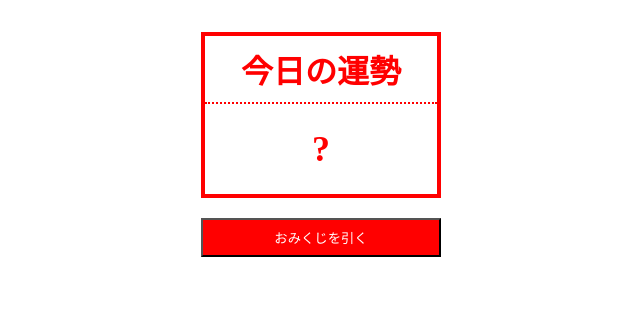
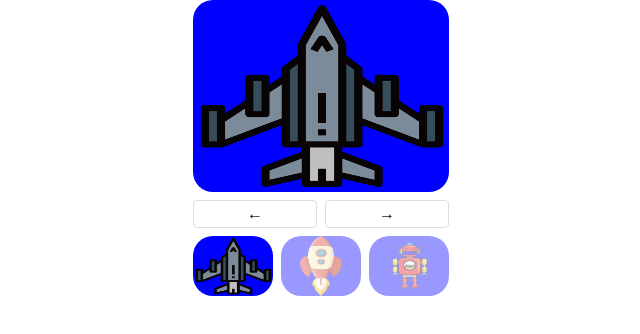
Before and after one commit to iteenfk/iteen-mm, a plain HTML site: page index.html in a window 1280 px wide. Shown: the whole page, without its empty margins (319-959 px from the left). Drawn offline with Linux system fonts and the light colour scheme.

Commit message:
Add files via upload

```diff
--- a/css/style.css
+++ b/css/style.css
@@ -1,41 +1,42 @@
 *{
-  padding: 0;
-  margin: 0;
-
+    padding: 0;
+    margin: 0;
 }
 
-h1{
-    border-bottom: 2px dotted red;
-    padding: 10px 0;
-}
-main{
-  width: 240px;
-  margin: 32px auto;
+
+main {
+    width: 256px;
+    margin: 0 auto;
 }
 
-.test{
-  border: 4px solid red;
-     text-align: center;
-     color: red ;
-}
-p{
-   font-weight: bold;
-   font-size: 36px;
-   padding: 24px 0;
+img {
+    vertical-align: bottom;
+    background-color: blue;
+    border-radius: 20px;
 }
 
-button{
-  width: 100%;
-  background: red;
-  color: white;
-  padding: 8px 0;
-  margin-top: 20px;
-  cursor: pointer;
-}
-button:hover{
-  opacity: .8;
+.container {
+    display: flex;
+    gap: 8px;
+    margin-top: 8px;
 }
 
-button:active{
-  transform: translateY(5px);
+button {
+    all: unset;
+    width: 124px;
+    border: 1px solid #ddd;
+    border-radius: 4px;
+    box-sizing: border-box;
+    text-align: center;
+    padding: 4px 0;
+    cursor: pointer;
 }
+
+.thumbnail {
+    cursor: pointer;
+    opacity: .4;
+}
+
+.active {
+    opacity: 1;
+}
--- a/index.html
+++ b/index.html
@@ -4,18 +4,22 @@
     <meta charset="UTF-8">
     <meta http-equiv="X-UA-Compatible" content="IE=edge">
     <meta name="viewport" content="width=device-width, initial-scale=1.0">
-    <title>おみくじゲーム</title>
+    <title>スライドショー</title>
     <link rel="stylesheet" href="css/style.css">
 </head>
 <body>
     <main>
-        <div class="test">
-            <h1>今日の運勢</h1>
-            <p id="result">?</p>
-
+        <img src="img/pic0.png" width="256" height="192" id="main-image">
+        <div class="container">
+            <button id="prev">←</button>
+            <button id="next">→</button>
         </div>
 
-        <button id="btn">おみくじを引く</button>
+        <div class="container">
+            <img src="img/pic0.png" width="80" height="60" class="thumbnail active">
+            <img src="img/pic1.png" width="80" height="60" class="thumbnail">
+            <img src="img/pic2.png" width="80" height="60" class="thumbnail">
+        </div>
     </main>
 
     <script src="js/main.js"></script>
--- a/js/main.js
+++ b/js/main.js
@@ -1,10 +1,31 @@
-"use strict"
+"use strict";
 
-const btn = document.getElementById("btn");
-const result = document.getElementById("result");
+const thumbnails = document.querySelectorAll(".thumbnail");
+const mainImage = document.getElementById("main-image");
+const next = document.getElementById("next");
+const prev = document.getElementById("prev");
+let activeIndex = 0;
 
-btn.addEventListener("click", ()=>{
-    const results = ["大吉","中吉","小吉","凶","大凶"];
-    const n = Math.floor(Math.random() * results.length);
-    result.textContent = results[n];
+thumbnails[0].addEventListener("click", () => {
+    activeIndex = 0;
+    mainImage.src = thumbnails[0].src;
+    thumbnails[0].classList.add("active");
+    thumbnails[1].classList.remove("active");
+    thumbnails[2].classList.remove("active");
 });
+
+thumbnails[1].addEventListener("click", () => {
+    activeIndex = 1;
+    mainImage.src = thumbnails[1].src;
+    thumbnails[0].classList.remove("active");
+    thumbnails[1].classList.add("active");
+    thumbnails[2].classList.remove("active");
+});
+
+thumbnails[2].addEventListener("click", () => {
+    activeIndex = 2;
+    mainImage.src = thumbnails[2].src;
+    thumbnails[0].classList.remove("active");
+    thumbnails[1].classList.remove("active");
+    thumbnails[2].classList.add("active");
+});
```
Also changed, not shown: img/pic0.png (added), img/pic1.png (added), img/pic2.png (added).
